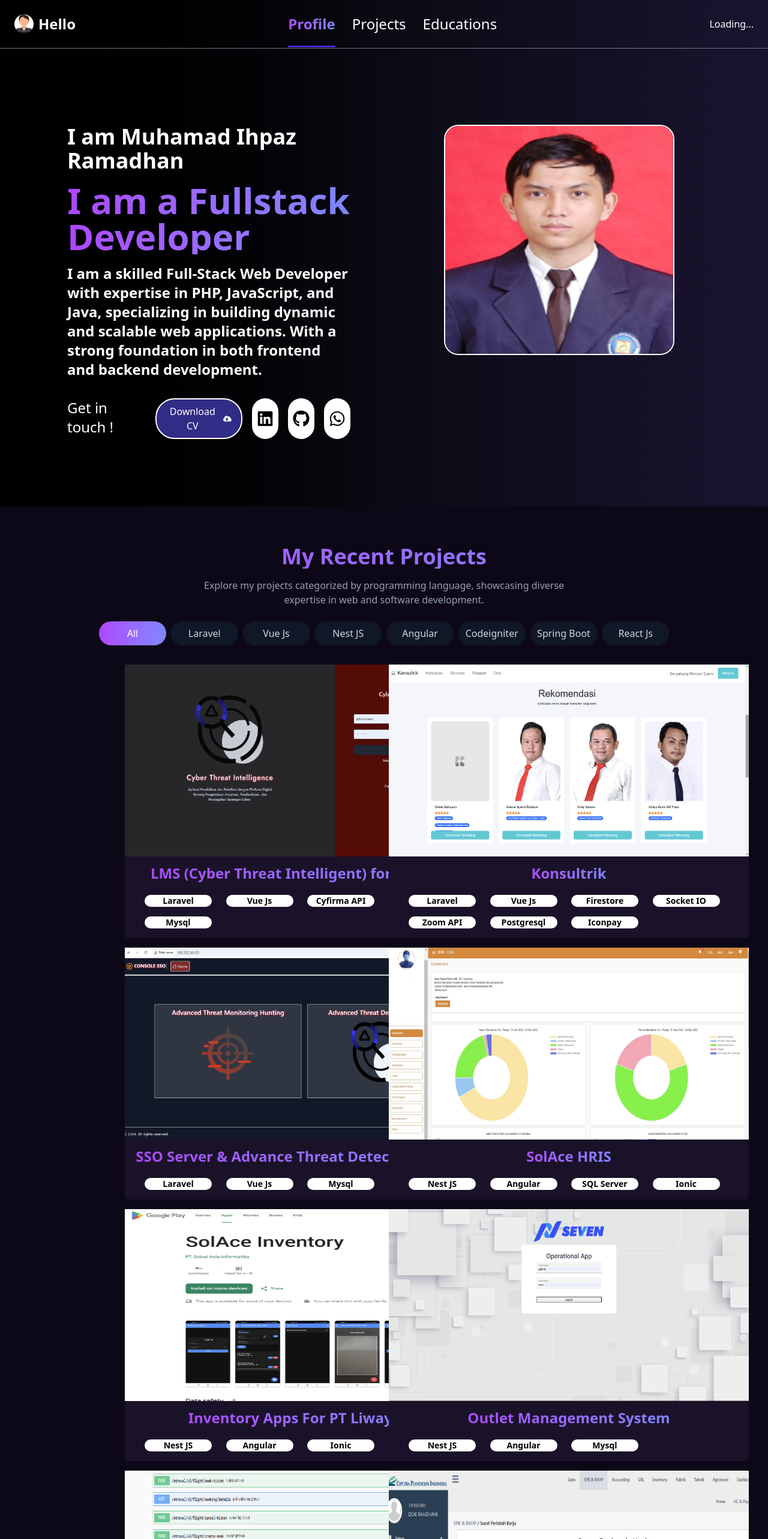
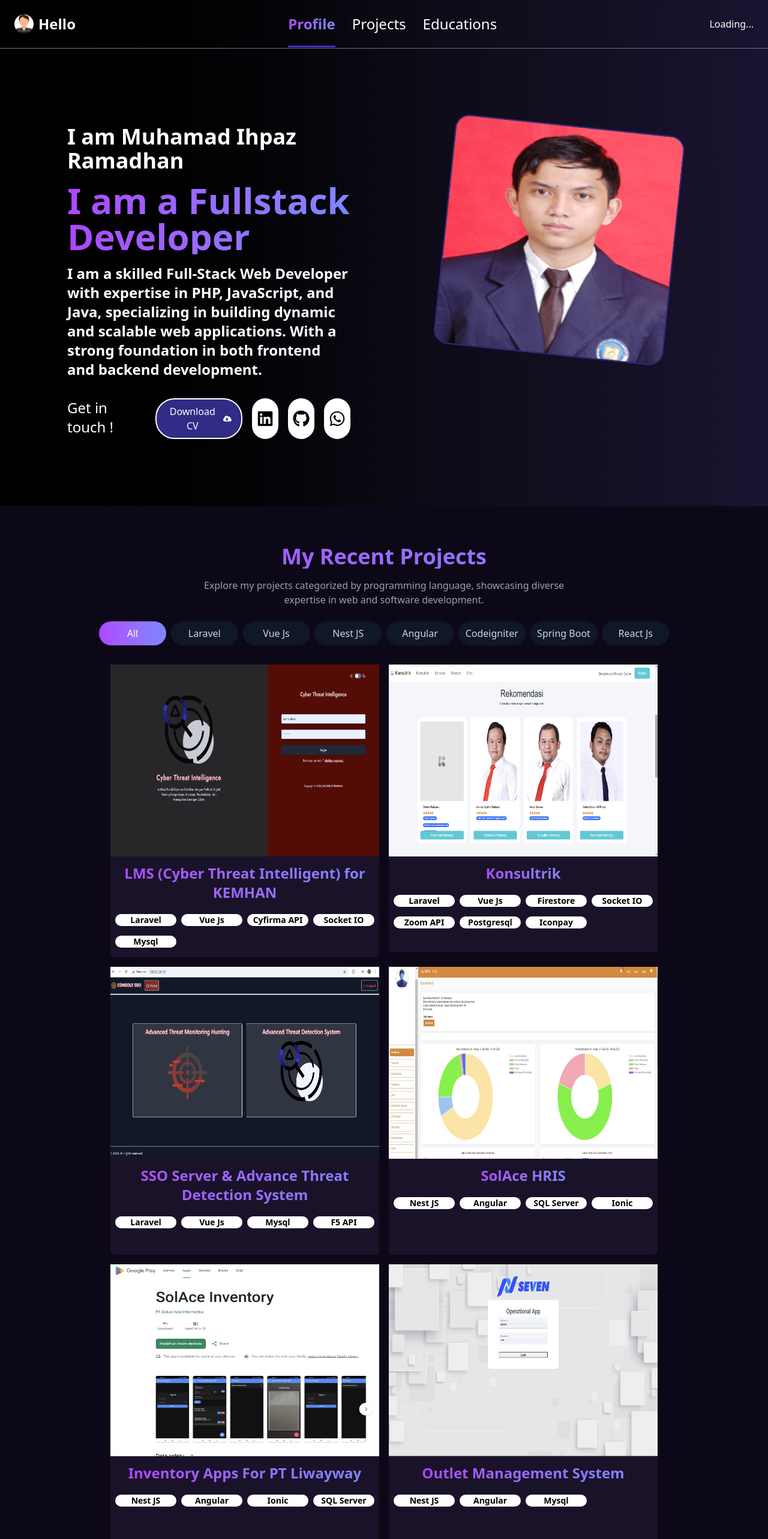
Before and after one commit to Ihpaz/web-portofolio-react-redux-query-tailwind, a React (Vite) app: page /home#profile in a window 1280 px wide. Shown: the top 2566 px of the page at 60% size. Built offline with nearby package versions, Linux system fonts and the light colour scheme; no server answers.

Commit message:
fix design

```diff
--- a/src/components/ButtonMedium.tsx
+++ b/src/components/ButtonMedium.tsx
@@ -19,8 +19,9 @@ const ButtonMedium: React.FC<ButtonProps> = ({ text, to,isDisabled = false,child
     <button
       disabled={isDisabled}
       onClick={handleClick}
-      className={`flex items-center gap-2 border-2 border-white bg-indigo-900 text-white py-2 px-4 rounded-md hover:bg-[#1a0e3a]
-      transition-colors duration-300  ${ isDisabled ? 'cursor-not-allowed opacity-50' : 'cursor-pointer'}`}
+      className={`flex items-center gap-2 border-2
+         border-white bg-indigo-900 text-white py-2 px-4 rounded-md hover:bg-[#1a0e3a]
+    transition delay-150 duration-300 ease-in-out hover:-translate-y-1 hover:scale-110  ${ isDisabled ? 'cursor-not-allowed opacity-50' : 'cursor-pointer'}`}
     >
       {text}
       {children}
--- a/src/components/CardResumeComponent.tsx
+++ b/src/components/CardResumeComponent.tsx
@@ -21,18 +21,18 @@ const CardResumeComponent: React.FC<CardResumeProps> = (resume) => {
     }
 
     return (
-      <div onClick={()=>handleClick(resume.data.id)} className="group relative flex flex-col items-center gap-1 w-full md:w-[600px] border-0 bg-[#1A1229] rounded-md cursor-pointer hover:border-2 hover:border-indigo-900" key={resume.data.id}>
+      <div onClick={()=>handleClick(resume.data.id)} className="group relative flex flex-col items-center gap-1 w-full border-0 bg-[#1A1229] rounded-md cursor-pointer hover:border-2 hover:border-indigo-900 min-h-[480px]" key={resume.data.id}>
          <p className=" hidden group-hover:block  absolute bg-[#1A1229] p-2 w-full">
             {resume.data.description}
         </p>
-        <ImageComponent src={resume.data?.image} alt="resume" width='w-[600px]' height='h-80' classDynamics="" />
+        <ImageComponent src={resume.data?.image} alt="resume" width='w-full' height='h-80' classDynamics="" />
         <h3 className=" text-2xl font-semibold p-2 color-main">
             {resume.data.title}
         </h3>
-        <div className="text-gray-300 w-full md:w-[550px] grid grid-cols-3 md:grid-cols-4  gap-2 p-2 items-center ">
+        <div className="text-gray-300 w-full  grid grid-cols-3 md:grid-cols-4  gap-2 p-2 items-center ">
             {
                 resume.data.skills.map((skill, index) => (
-                    <span key={index} className="mb-2 px-2 text-sm font-bold bg-white text-black rounded-4xl w-26 md:w-28">{skill}</span>
+                    <span key={index} className="mb-2 px-2 text-sm font-bold bg-white text-black rounded-4xl">{skill}</span>
                 ))
 
             }
--- a/src/components/ImageComponent.tsx
+++ b/src/components/ImageComponent.tsx
@@ -19,7 +19,7 @@ const ImageComponent: React.FC<ImageProps> = ({ src, alt, width, height, rounded
             src={publicSrc}
             alt={alt}
             className={` ${width} ${height} ${rounded ? 'rounded-full' : ''} object-fill ${rounded ? 'rounded-full' : ''}
-            ${ border ? 'border-2 border-white hover:border-indigo-900':''} ${classDynamics}`}
+            ${ border ? 'border-2  border-indigo-900 hover:border-indigo-400':''} ${classDynamics}`}
         />
     );
 };
--- a/src/components/ProfileComponents.tsx
+++ b/src/components/ProfileComponents.tsx
@@ -44,7 +44,7 @@ const ProfileComponents: React.FC = () => {
                     </div>
                 </div>
                 <div className='flex justify-center'>
-                    <ImageComponent src={ihpaz} alt='profile' width='w-96' height='h-96' border={true} classDynamics='rounded-3xl ' />
+                    <ImageComponent src={ihpaz} alt='profile' width='w-96' height='h-96' border={true} classDynamics='rounded-3xl  rotate-6 hover:rotate-0 hover:border-3 ' />
                 </div>
 
             </div>
--- a/src/components/ResumesComponents.tsx
+++ b/src/components/ResumesComponents.tsx
@@ -46,7 +46,7 @@ const ResumesComponents: React.FC = () => {
             viewport={{ once: false, amount: 0.05 }}
             className="flex flex-col gap-8"
         >
-        <div className="mt-8 grid grid-cols-1 md:grid-cols-2 gap-4 px-2 md:px-24">
+        <div className="mt-8 grid grid-cols-1 md:grid-cols-2 gap-4 px-2 md:px-18">
             <AnimatePresence>
                 {filteredResumes.length > 0 ? (
                 filteredResumes.map((resume,index) => (
--- a/src/components/ScrollToTopButtonComponent.tsx
+++ b/src/components/ScrollToTopButtonComponent.tsx
@@ -20,8 +20,7 @@ const ScrollToTopButtonComponent = () => {
   }, []);
 
   const scrollToTop = () => {
-    window.scrollTo({ top: -10});
-
+    window.scrollTo({ top: -10,behavior:"instant"});
   };
 
   return (
--- a/src/components/WeatherComponent.tsx
+++ b/src/components/WeatherComponent.tsx
@@ -4,7 +4,7 @@ import ImageComponent from './ImageComponent';
 import weather from '../assets/weather.gif';
 
 const WeatherComponent: React.FC = () => {
-    const apiKey = "dd0b3155040d13e208c07cd2e7a2b985"; //hanya untuk contoh, api ini free, di real project pakai env
+    const apiKey = `${import.meta.env.VITE_API_KEY}`; //hanya untuk contoh, api ini free, di real project pakai env
     const lat= -6.2088;
     const lon= 106.8456;
 
--- a/src/pages/HomePage.tsx
+++ b/src/pages/HomePage.tsx
@@ -13,12 +13,12 @@ const HomePage: React.FC = () => {
     // agar dari halaman lain bisa langsung ke section
     useEffect(() => {
         if (location.hash) {
-          setTimeout(() => {
+
             const element = document.getElementById(location.hash.substring(1));
             if (element) {
-              element.scrollIntoView({ behavior: "smooth", block: "start" });
+              element.scrollIntoView({ behavior: "instant" });
             }
-          }, 100);
+
         }
     }, [location]);
 
```
Also changed, not shown: 1 other file (tests, documents, lock files or other folders).
